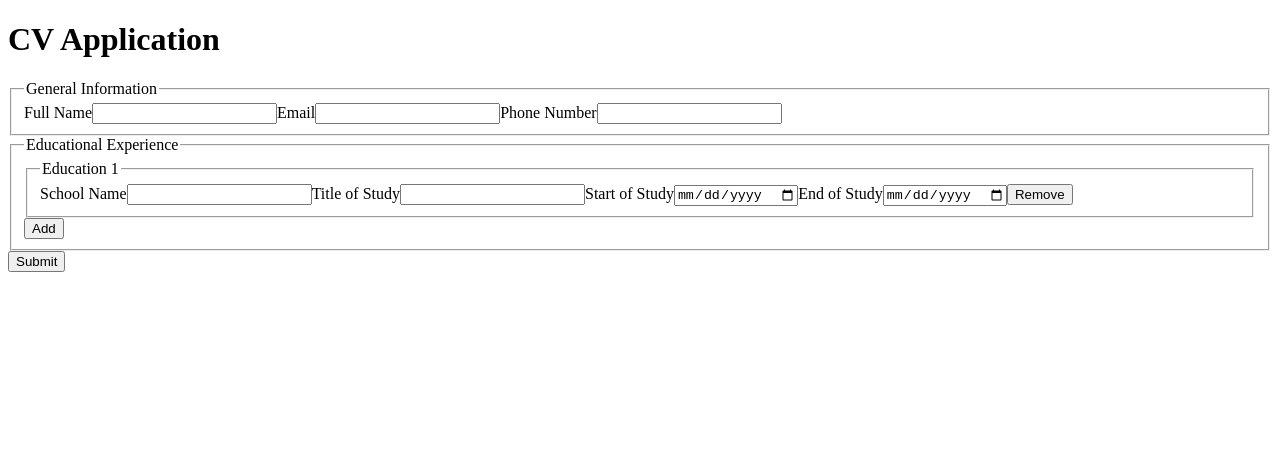
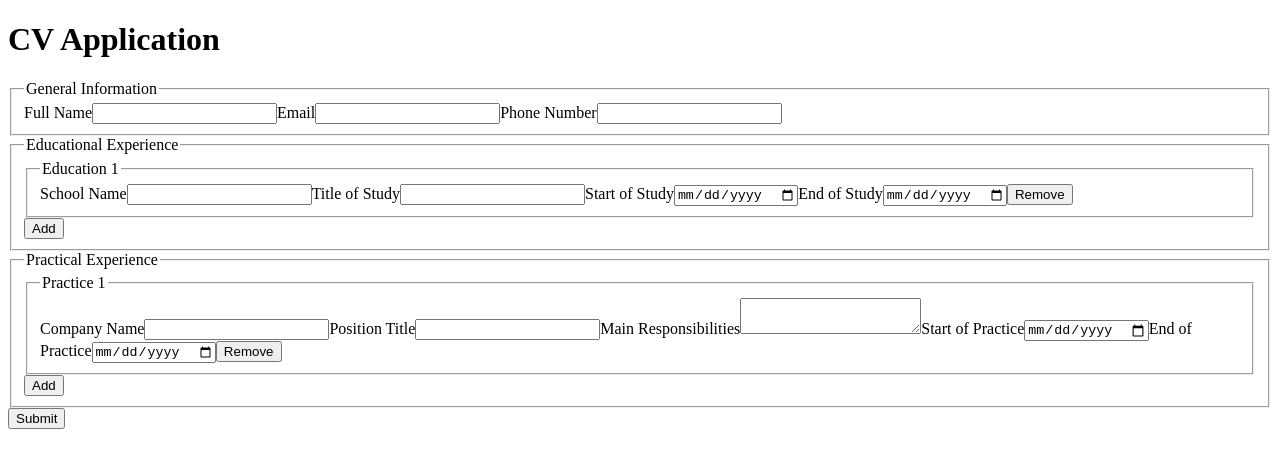
Before and after one commit to saffr3n-dump/cv-application, a React (Vite) app: page / in a window 1280 px wide. Shown: the top 468 px of the page. Built offline with nearby package versions, Linux system fonts and the light colour scheme.

Commit message:
feat: add PracticeFieldSet component

```diff
--- a/src/components/Form.jsx
+++ b/src/components/Form.jsx
@@ -1,5 +1,6 @@
 import GeneralFieldSet from './GeneralFieldSet';
 import EducationFieldSet from './EducationFieldSet';
+import PracticeFieldSet from './PracticeFieldSet';
 import Education from '../utils/Education';
 import Practice from '../utils/Practice';
 
@@ -25,6 +26,7 @@ export default function Form({ data, setData }) {
     <form>
       <GeneralFieldSet data={data} change={change} />
       <EducationFieldSet data={data} change={change} remove={remove} add={add} />
+      <PracticeFieldSet data={data} change={change} remove={remove} add={add} />
       <button type="submit">Submit</button>
     </form>
   );
--- /dev/null
+++ b/src/components/PracticeFieldSet.jsx
@@ -0,0 +1,60 @@
+import FieldSet from './FieldSet';
+import Input from './Input';
+
+export default function PracticeFieldSet({ data, change, remove, add }) {
+  return (
+    <FieldSet legend="Practical Experience">
+      {data.practice.map((obj, i) => (
+        <FieldSet key={i} legend={`Practice ${i + 1}`}>
+          <Input
+            type="text"
+            name={`company-${i}`}
+            label="Company Name"
+            required
+            value={obj.company}
+            onChange={change(`practice.${i}.company`)}
+          />
+          <Input
+            type="text"
+            name={`position-${i}`}
+            label="Position Title"
+            required
+            value={obj.position}
+            onChange={change(`practice.${i}.position`)}
+          />
+          <label htmlFor={`description-${i}`}>
+            Main Responsibilities
+            <textarea
+              name={`description-${i}`}
+              id={`description-${i}`}
+              required
+              value={obj.description}
+              onChange={change(`practice.${i}.description`)}
+            />
+          </label>
+          <Input
+            type="date"
+            name={`work-start-${i}`}
+            label="Start of Practice"
+            required
+            value={obj.start}
+            onChange={change(`practice.${i}.start`)}
+          />
+          <Input
+            type="date"
+            name={`work-end-${i}`}
+            label="End of Practice"
+            value={obj.end}
+            onChange={change(`practice.${i}.end`)}
+          />
+          <button type="button" onClick={remove('practice', i)}>
+            Remove
+          </button>
+        </FieldSet>
+      ))}
+      <button type="button" onClick={add('practice')}>
+        Add
+      </button>
+    </FieldSet>
+  );
+}
```
